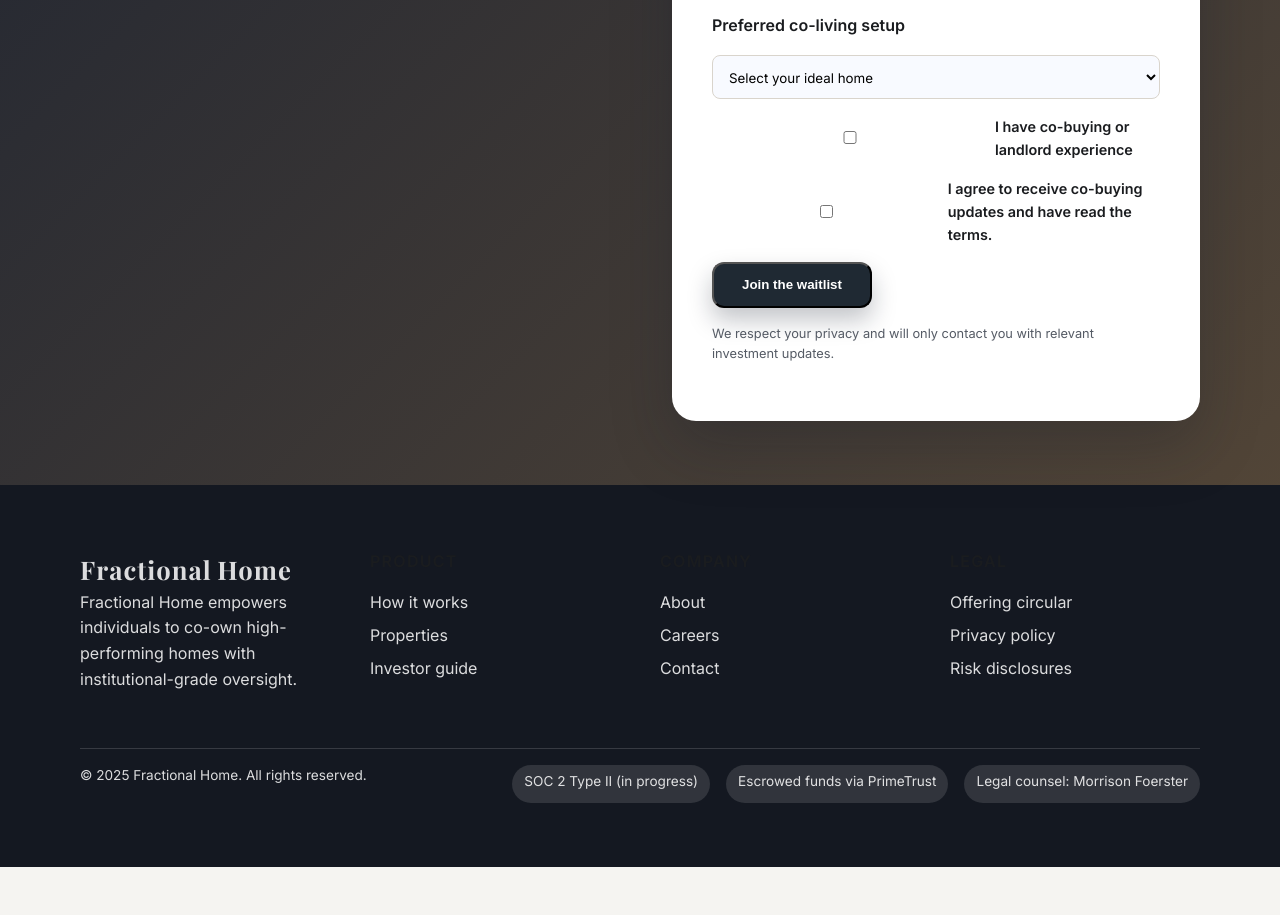
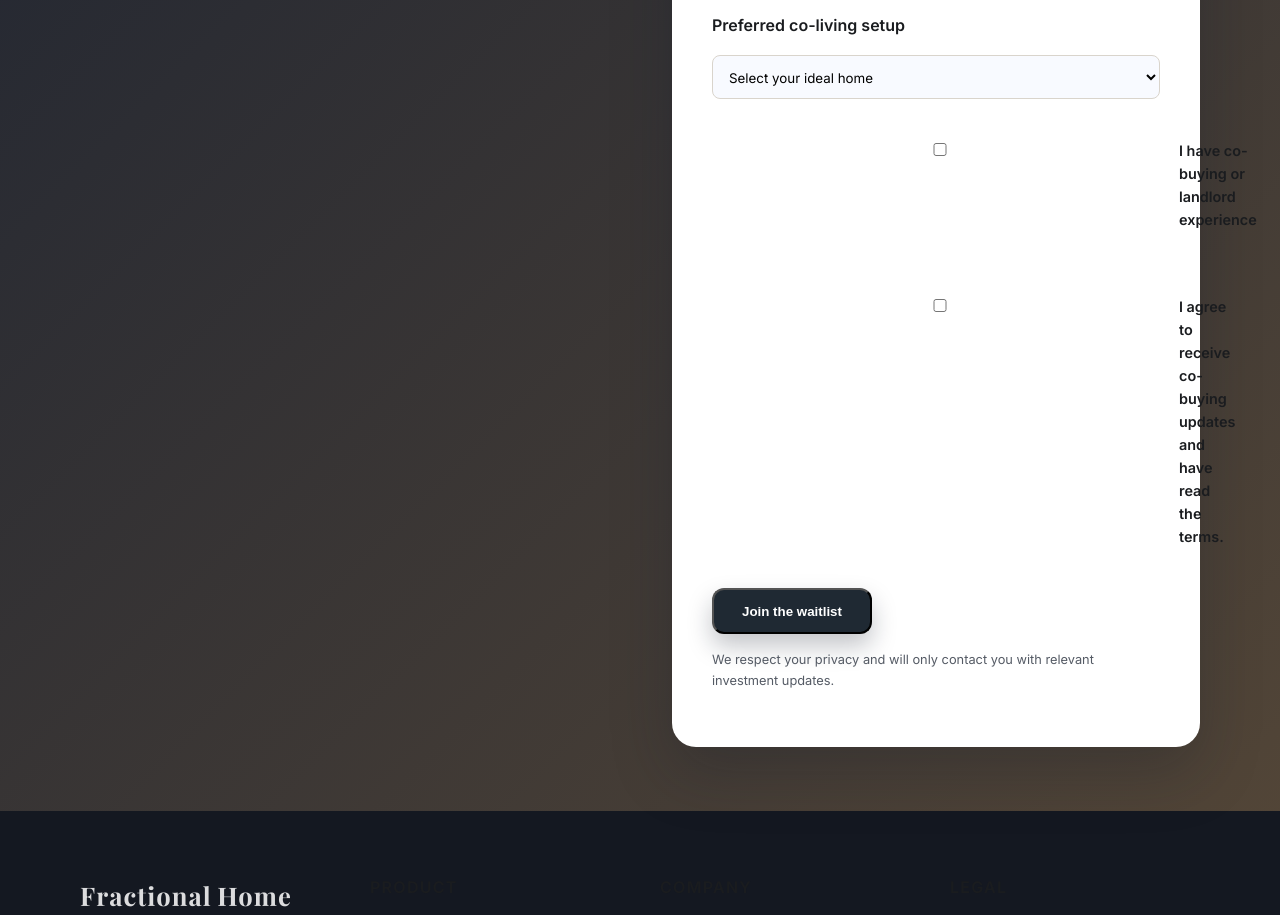
Before and after one commit to orourkera/fractionalbrome, a plain HTML site: page index.html in a window 1280 px wide. Shown: the part 6440-7355 px from the top of the page. Before the commit the page ends 7307 px from the top, so only its background shows below. Drawn offline with nearby package versions, Linux system fonts and the light colour scheme.

Commit message:
Fix checkbox layout in waitlist form
🤖 Generated with [Claude Code](https://claude.com/claude-code)

Co-Authored-By: Claude <noreply@anthropic.com>

```diff
--- a/index.html
+++ b/index.html
@@ -447,14 +447,14 @@
               <option value="investment">Investment-focused property</option>
             </select>
 
-            <div class="toggle">
-              <input type="checkbox" id="accredited" name="accredited">
-              <label for="accredited">I have co-buying or landlord experience</label>
+            <div class="toggle" style="display: flex; align-items: flex-start; gap: 0.75rem; margin: 1.5rem 0;">
+              <input type="checkbox" id="accredited" name="accredited" style="margin-top: 0.25rem; flex-shrink: 0;">
+              <label for="accredited" style="margin: 0;">I have co-buying or landlord experience</label>
             </div>
 
-            <div class="toggle">
-              <input type="checkbox" id="consent" name="consent" required>
-              <label for="consent">I agree to receive co-buying updates and have read the terms.</label>
+            <div class="toggle" style="display: flex; align-items: flex-start; gap: 0.75rem; margin: 1.5rem 0;">
+              <input type="checkbox" id="consent" name="consent" required style="margin-top: 0.25rem; flex-shrink: 0;">
+              <label for="consent" style="margin: 0;">I agree to receive co-buying updates and have read the terms.</label>
             </div>
 
             <button type="submit" class="btn primary">Join the waitlist</button>
```
